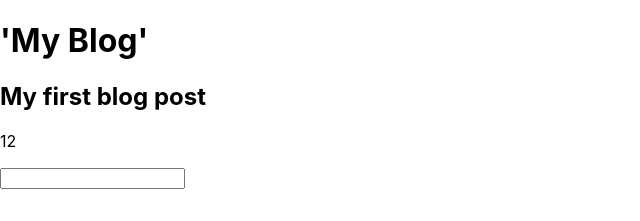
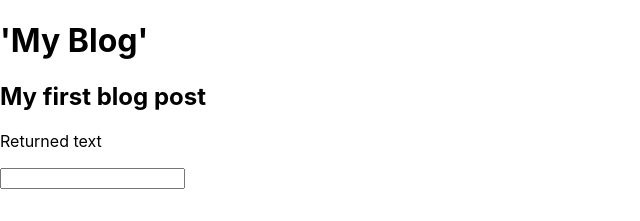
Before and after one commit to anewlink/react-basics-master, a React (Create React App) app: page / in a window 1280 px wide. Shown: the top 221 px of the page, without its empty margins (0-640 px from the left). Built offline with nearby package versions, Linux system fonts and the light colour scheme.

Commit message:
Function expression sample

```diff
--- a/src/App.js
+++ b/src/App.js
@@ -20,8 +20,8 @@ function App() {
     <h1>'My Blog'</h1>
     <article>
       <h2>{articleHeading}</h2>
-      <p className={paragraphClass}>{x * y}</p>
-      <input maxLength="10" readOnly/>
+      <p className={paragraphClass}>{(() => 'Returned text')()}</p>
+      <input maxLength="10" readOnly />
     </article>
   </main>;
   return (
```
Lines whose indentation alone changed are shown as unchanged.
